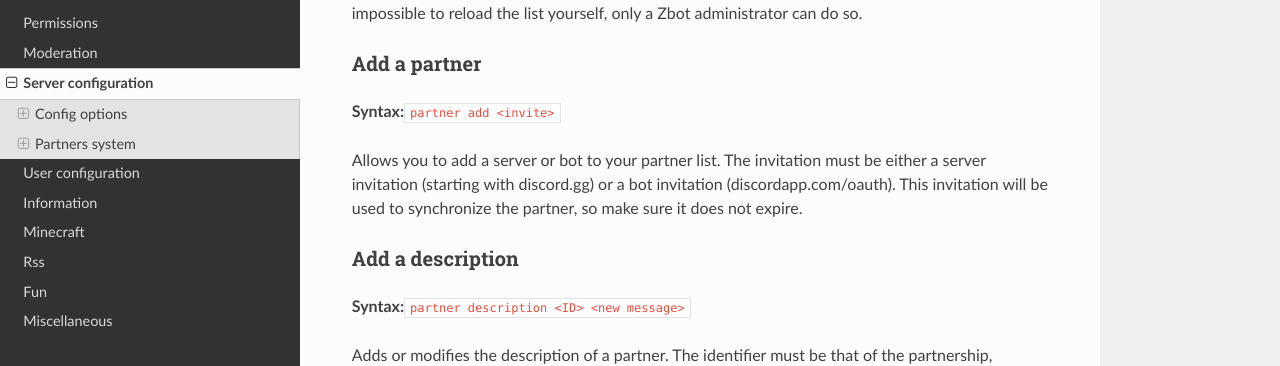
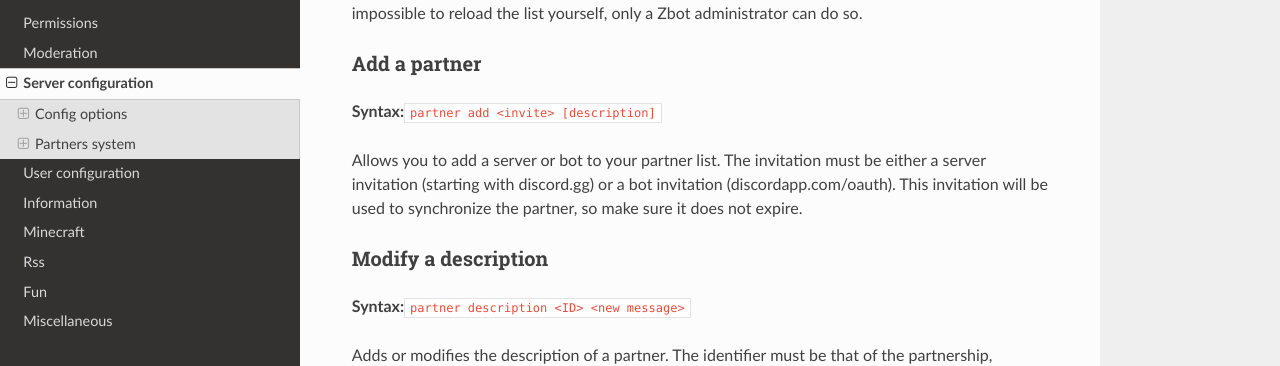
Before and after one commit to Axobot-org/Axobot, a Sphinx documentation site: the page built from docs/server.rst, in a window 1280 px wide and 900 px high, scrolled down 2820 px. Shown: the part 154-520 px from the top of the window. Built offline with Sphinx 7.4.7 and the Read the Docs theme 2.0.0, drawn with Linux system fonts in a browser that asks for light colours.

Commit message:
[update] `partner add` in doc

```diff
--- a/docs/server.rst
+++ b/docs/server.rst
@@ -95,13 +95,13 @@ This information on partners is refreshed every 7 hours, starting at 1am (Paris
 Add a partner
 -------------
 
-**Syntax:**:code:`partner add <invite>`
+**Syntax:**:code:`partner add <invite> [description]`
 
 Allows you to add a server or bot to your partner list. The invitation must be either a server invitation (starting with discord.gg) or a bot invitation (discordapp.com/oauth). This invitation will be used to synchronize the partner, so make sure it does not expire.
 
 
-Add a description
------------------
+Modify a description
+--------------------
 
 **Syntax:**:code:`partner description <ID> <new message>`
 
```
